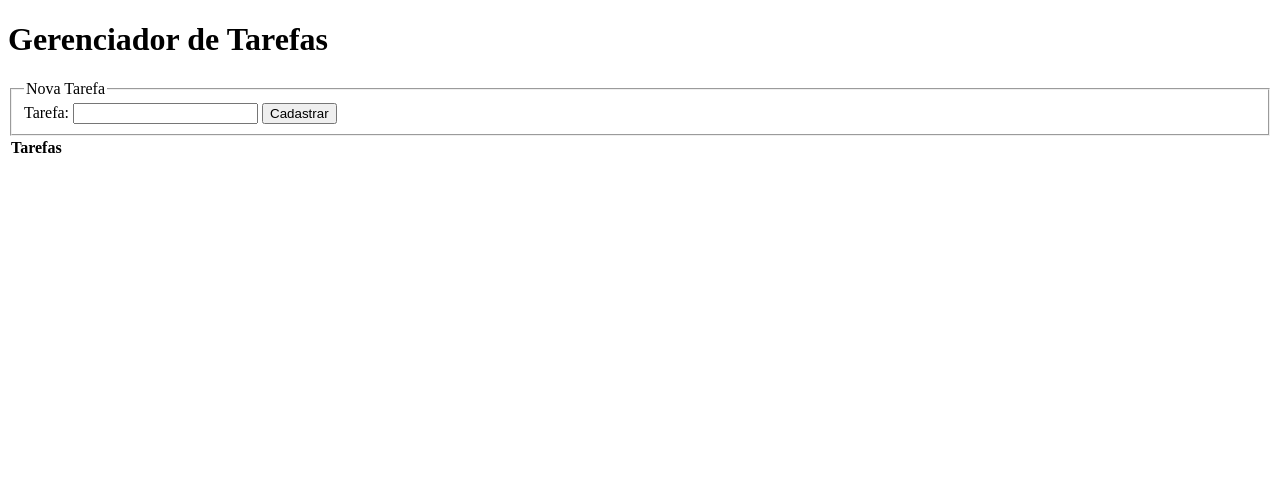
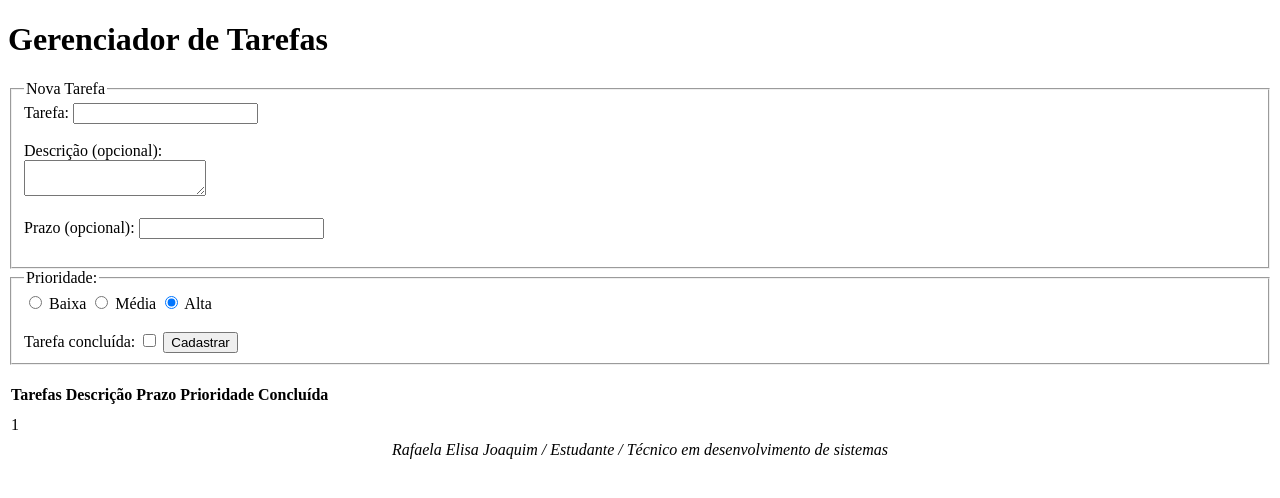
Before and after one commit to rafaelaelisajoaquim/rafaela_php, a PHP site: page /tarefas.php?prioridade=1 in a window 1280 px wide. Shown: the top 498 px of the page. Run offline with PHP 8.4, Linux system fonts and the light colour scheme; lists and menus that the app fills with data are empty.

Commit message:
Versão 1

```diff
--- a/sessao_cookies/tarefas.php
+++ b/sessao_cookies/tarefas.php
@@ -1,49 +1,41 @@
-<?php session_start(); ?>
+<?php session_start();
+    if (isset($_GET['nome']) && $_GET['nome'] !='') {
+        $tarefa = array ();
 
-<!DOCTYPE html>
-<html lang="pt-br">
-<head>
-    <meta charset="UTF-8">
-    <meta name="viewport" content="width=device-width, initial-scale=1.0">
-    <title>Gerenciador de tarefas</title>
-</head>
-<body>
-<h1> Gerenciador de Tarefas </h1>
-<!---Aqui irá o restante --->
-    <form>
-        <fieldset>
-            <legend> Nova Tarefa </legend>
-    <label>
-        Tarefa:
-    <input type="text" name="nome" />
-    </label>
-    <input type="submit" value="Cadastrar" />
-        </fieldset>
-    </form>
+        $tarefa['nome'] = $_GET['nome'];
+    }
 
-    <?php
-    $lista_tarefas = array();
-        if (isset($_GET['nome'])) {
-            $lista_tarefas = $_SESSION ['lista_tarefas'][] = $_GET ['nome'];
+    if(isset($_GET['descricao'])) {
+        $tarefa['descricao'] = $_GET['descricao'];
+    } else {
+        $tarefa['descricao'] = '';
+    }
 
-    $lista_tarefas = array ();
-        if (isset ($_SESSION['lista_tarefas'])){
-            $lista_tarefas = $_SESSION ['lista_tarefas'];
-        }
+    if(isset($_GET['prazo'])) {
+        $tarefa['prazo'] = $_GET['prazo'];
+    } else {
+        $tarefa['prazo'] = '';
     }
-    ?>
 
-    <table>
-        <tr>
-            <th>Tarefas </th>
-        </tr>
+    $tarefa['prioridade'] = $_GET['prioridade'];
 
-    <?php foreach($lista_tarefas as $tarefa) : ?>
-        <tr>
-            <td> <?php echo $tarefa; ?> </td>
-        </tr>
-    <?php endforeach; ?>
+    if(isset($_GET['concluida'])) {
+        $tarefa['concluida'] = $_GET['concluida'];
+    } else {
+        $tarefa['concluida'] = '';
+    }
 
-    </table>
-</body>
-</html>
+    $_SESSION['lista_tarefas'][] = $tarefa;
+
+    if(array_key_exists('lista_tarefas', $_SESSION)){
+        $lista_tarefas = $_SESSION['lista_tarefas'];
+    } else {
+        $lista_tarefas = [];
+    }
+
+    include "template.php"
+?>
+
+<?php
+      echo "<center><address>Rafaela Elisa Joaquim / Estudante / Técnico em desenvolvimento de sistemas</address></center>";
+?>
--- /dev/null
+++ b/sessao_cookies/template.php
@@ -0,0 +1,64 @@
+<!DOCTYPE html>
+<html lang="pt-br">
+<head>
+    <meta charset="UTF-8">
+    <meta name="viewport" content="width=device-width, initial-scale=1.0">
+    <title>Gerenciador de tarefas</title>
+</head>
+<body>
+<h1> Gerenciador de Tarefas </h1>
+    <form>
+        <fieldset>
+            <legend> Nova Tarefa </legend>
+    <label>
+        Tarefa:
+    <input type="text" name="nome" /><br>
+    </label>
+
+    <label><br>
+        Descrição (opcional):<br>
+    <textarea name="descricao"></textarea><br>
+    </label>
+
+    <label><br>
+        Prazo (opcional):
+    <input type="text" name="prazo" />
+    </label><br><br>
+
+    </fieldset>
+    <fieldset>
+        <legend>Prioridade:</legend>
+            <label>
+                <input type="radio" name="prioridade" value:"baixa" checked />
+                Baixa
+                <input type="radio" name="prioridade" value:"media" checked />
+                Média
+                <input type="radio" name="prioridade" value:"alta" checked />
+                Alta
+            </label><br><br>
+
+    <label>Tarefa concluída:
+    <input type="checkbox" name="concluida" value="sim" />
+    </label>
+    <input type="submit" value="Cadastrar" />
+    </fieldset>
+    </form><br>
+
+    <table>
+        <tr>
+            <th>Tarefas </th>
+            <th>Descrição</th>
+            <th>Prazo </th>
+            <th>Prioridade </th>
+            <th>Concluída </th>
+        </tr>
+
+    <?php foreach($tarefa as $tarefa) : ?>
+        <tr>
+            <td> <?php echo $tarefa; ?> </td>
+        </tr>
+    <?php endforeach; ?>
+    </table>
+
+</body>
+</html>
```
Also changed, not shown: sessao_cookies/tarefa.php (added, +58 -0 lines).
